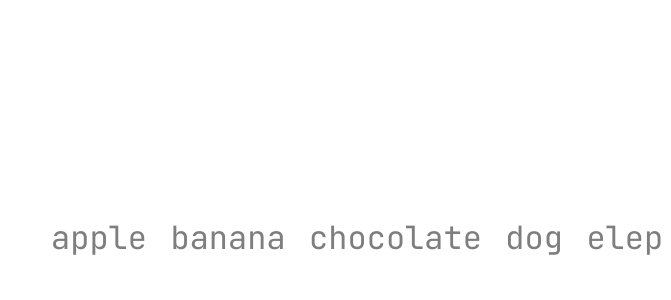
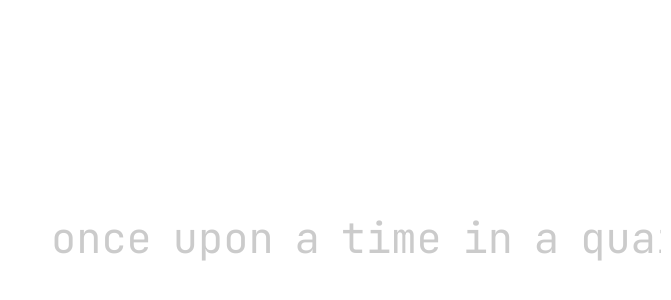
Before and after one commit to Nishchit-Dev/WhyType, a React (Create React App) app: page / in a window 1280 px wide. Shown: the part 162-462 px from the top of the page, without its empty margins (609-1280 px from the left). Built offline with nearby package versions, Linux system fonts and the light colour scheme.

Commit message:
integrated working skelteon with correct and incorrect marks on letter

```diff
--- a/src/App.js
+++ b/src/App.js
@@ -6,32 +6,545 @@ import {
 } from "@chakra-ui/react";
 import { Box, Text } from "@chakra-ui/react";
 import { useEffect, useState } from "react";
+function fillSpace(arr) {
+  let newArray = arr.map((element) =>
+    element === " " ? `\u2000` : element.toLowerCase()
+  );
 
-function ShowText({ arr = [], op, cursor }) {
+  return newArray;
+}
+
+function ShowText() {
+  const [cursor, setCursor] = useState(650);
+  const [count, setCount] = useState(-1);
+  const MaxLimit = 650;
+  let word_array = [
+    "O",
+    "n",
+    "c",
+    "e",
+    " ",
+    "u",
+    "p",
+    "o",
+    "n",
+    " ",
+    "a",
+    " ",
+    "t",
+    "i",
+    "m",
+    "e",
+    " ",
+    "i",
+    "n",
+    " ",
+    "a",
+    " ",
+    "q",
+    "u",
+    "a",
+    "i",
+    "n",
+    "t",
+    " ",
+    "l",
+    "i",
+    "t",
+    "t",
+    "l",
+    "e",
+    " ",
+    "v",
+    "i",
+    "l",
+    "l",
+    "a",
+    "g",
+    "e",
+    " ",
+    "n",
+    "e",
+    "s",
+    "t",
+    "l",
+    "e",
+    "d",
+    " ",
+    "b",
+    "e",
+    "t",
+    "w",
+    "e",
+    "e",
+    "n",
+    " ",
+    "r",
+    "o",
+    "l",
+    "l",
+    "i",
+    "n",
+    "g",
+    " ",
+    "h",
+    "i",
+    "l",
+    "l",
+    "s",
+    " ",
+    "a",
+    "n",
+    "d",
+    " ",
+    "l",
+    "u",
+    "s",
+    "h",
+    " ",
+    "f",
+    "o",
+    "r",
+    "e",
+    "s",
+    "t",
+    "s",
+
+    " ",
+    "t",
+    "h",
+    "e",
+    "r",
+    "e",
+    " ",
+    "l",
+    "i",
+    "v",
+    "e",
+    "d",
+    " ",
+    "a",
+    " ",
+    "c",
+    "u",
+    "r",
+    "i",
+    "o",
+    "u",
+    "s",
+    " ",
+    "y",
+    "o",
+    "u",
+    "n",
+    "g",
+    " ",
+    "g",
+    "i",
+    "r",
+    "l",
+    " ",
+    "n",
+    "a",
+    "m",
+    "e",
+    "d",
+    " ",
+    "L",
+    "i",
+    "l",
+    "y",
+
+    " ",
+    "L",
+    "i",
+    "l",
+    "y",
+    " ",
+    "h",
+    "a",
+    "d",
+    " ",
+    "a",
+    "n",
+    " ",
+    "i",
+    "n",
+    "s",
+    "a",
+    "t",
+    "i",
+    "a",
+    "b",
+    "l",
+    "e",
+    " ",
+    "a",
+    "p",
+    "p",
+    "e",
+    "t",
+    "i",
+    "t",
+    "e",
+    " ",
+    "f",
+    "o",
+    "r",
+    " ",
+    "a",
+    "d",
+    "v",
+    "e",
+    "n",
+    "t",
+    "u",
+    "r",
+    "e",
+    " ",
+    "a",
+    "n",
+    "d",
+    " ",
+    "a",
+    " ",
+    "h",
+    "e",
+    "a",
+    "r",
+    "t",
+    " ",
+    "f",
+    "u",
+    "l",
+    "l",
+    " ",
+    "o",
+    "f",
+    " ",
+    "d",
+    "r",
+    "e",
+    "a",
+    "m",
+    "s",
+
+    "O",
+    "n",
+    "e",
+    " ",
+    "s",
+    "u",
+    "n",
+    "n",
+    "y",
+    " ",
+    "m",
+    "o",
+    "r",
+    "n",
+    "i",
+    "n",
+    "g",
+
+    " ",
+    "L",
+    "i",
+    "l",
+    "y",
+    " ",
+    "d",
+    "i",
+    "s",
+    "c",
+    "o",
+    "v",
+    "e",
+    "r",
+    "e",
+    "d",
+    " ",
+    "a",
+    " ",
+    "m",
+    "y",
+    "s",
+    "t",
+    "e",
+    "r",
+    "i",
+    "o",
+    "u",
+    "s",
+
+    " ",
+    "d",
+    "u",
+    "s",
+    "t",
+    "y",
+    " ",
+    "b",
+    "o",
+    "o",
+    "k",
+    " ",
+    "t",
+    "u",
+    "c",
+    "k",
+    "e",
+    "d",
+    " ",
+    "a",
+    "w",
+    "a",
+    "y",
+    " ",
+    "i",
+    "n",
+    " ",
+    "t",
+    "h",
+    "e",
+    " ",
+    "c",
+    "o",
+    "r",
+    "n",
+    "e",
+    "r",
+    " ",
+    "o",
+    "f",
+    " ",
+    "t",
+    "h",
+    "e",
+    " ",
+    "v",
+    "i",
+    "l",
+    "l",
+    "a",
+    "g",
+    "e",
+    " ",
+    "l",
+    "i",
+    "b",
+    "r",
+    "a",
+    "r",
+    "y",
+
+    " ",
+    "T",
+    "h",
+    "e",
+    " ",
+    "b",
+    "o",
+    "o",
+    "k",
+
+    " ",
+    "a",
+    "d",
+    "o",
+    "r",
+    "n",
+    "e",
+    "d",
+    " ",
+    "w",
+    "i",
+    "t",
+    "h",
+    " ",
+    "a",
+    " ",
+    "f",
+    "a",
+    "d",
+    "e",
+    "d",
+    " ",
+    "l",
+    "e",
+    "a",
+    "t",
+    "h",
+    "e",
+    "r",
+    " ",
+    "c",
+    "o",
+    "v",
+    "e",
+    "r",
+
+    " ",
+    "b",
+    "e",
+    "c",
+    "k",
+    "o",
+    "n",
+    "e",
+    "d",
+    " ",
+    "h",
+    "e",
+    "r",
+    " ",
+    "w",
+    "i",
+    "t",
+    "h",
+    " ",
+    "p",
+    "r",
+    "o",
+    "m",
+    "i",
+    "s",
+    "e",
+    "s",
+    " ",
+    "o",
+    "f",
+    " ",
+    "m",
+    "a",
+    "g",
+    "i",
+    "c",
+    "a",
+    "l",
+    " ",
+    "r",
+    "e",
+    "a",
+    "l",
+    "m",
+    "s",
+    " ",
+    "a",
+    "n",
+    "d",
+    " ",
+    "e",
+    "n",
+    "c",
+    "h",
+    "a",
+    "n",
+    "t",
+    "e",
+    "d",
+    " ",
+    "l",
+    "a",
+    "n",
+    "d",
+    "s",
+
+    " ",
+    "U",
+    "n",
+  ];
+  useEffect(() => {
+    console.log("count changed ->", count);
+  }, [count]);
+
+  word_array = fillSpace(word_array);
+
+  useEffect(() => {
+    const handleEvent = (event) => {
+      console.log("key -> ", event.key);
+      if (event.key == "Backspace") {
+        console.log(event.key);
+        if (MaxLimit > cursor && count >= 0) {
+          document.querySelectorAll(`#_${count+1}`).forEach((element) => {
+            element.style.color = `Black`;
+          });
+          setCursor((cursor) => cursor + 7);
+          setCount((count_) => count_ - 1);
+        }
+      } else {
+        if (event.key.length === 1) {
+          console.log("Length one");
+          if (event.key == ` `) {
+            console.log("space press->", word_array[count + 1]);
+            if (word_array[count + 1] == "\u2000") {
+              console.log("Matched key");
+              setCount((count_) => count_ + 1);
+              console.log(event.key);
+              setCursor((cursor) => cursor - 28);
+            }
+          } else {
+            if (
+              (event.key.charCodeAt(0) >= 65 &&
+                event.key.charCodeAt(0) <= 90) ||
+              (event.key.charCodeAt(0) >= 95 && event.key.charCodeAt(0) <= 122)
+            ) {
+              console.log("count -> ", count);
+              console.log("key -> ", event.key);
+              console.log("word_array[count + 1] -> ", word_array[count]);
+
+              if (word_array[count + 1] == event.key) {
+                console.log("Matched key");
+                document.querySelectorAll(`#_${count+1}`).forEach((element) => {
+                  element.style.color = `Black`;
+                });
+                setCount((count_) => count_ + 1);
+                console.log(event.key);
+                setCursor((cursor) => cursor - 15);
+
+              } else {
+                document
+                  .querySelectorAll(`#_${count + 1}`)
+                  .forEach((element) => {
+                    element.style.color = `#E94B3E`;
+                  });
+              }
+            }
+          }
+        }
+      }
+    };
+    window.addEventListener("keydown", handleEvent);
+
+    return () => {
+      window.removeEventListener("keydown", handleEvent);
+    };
+  }, [count, cursor]);
   return (
     <>
       <Box
         className="box"
-        key={"Key"}
+        key={"Key0"}
         display={"flex"}
         flexDir={"row"}
         position={"relative"}
         left={(cursor + "px").toString()}
-        opacity={op}
+        // opacity={op}
         overflow={"visible"}
-        transition= "left 0.3s ease"
+        transition="left 1s linear"
         // flexWrap={"wrap"}
       >
-        {arr.map((ele, i) => {
+        {word_array.map((ele, i) => {
           return (
             <Text
               key={i}
-              id={i}
+              id={`_${i}`}
+              opacity={count >= i ? 0.7 : 0.2}
               color={"black"}
-              fontSize={"32px"}
+              fontSize={"42px"}
               fontFamily={"JetBrains Mono"}
             >
-              {ele}&#10240;
+              {ele}
             </Text>
           );
         })}
@@ -41,92 +554,12 @@ function ShowText({ arr = [], op, cursor }) {
 }
 
 function App() {
-  const [cursor, setCursor] = useState(650);
-  const MaxLimit = 250;
-
-  useEffect(() => {
-    document.addEventListener("keydown", (event) => {
-      if (event.key == "Backspace") {
-        // if (MaxLimit + 1 > cursor) {
-          console.log("Max -> ", MaxLimit, " cursor -> ", cursor);
-          setCursor((prevCursor) => {
-            return prevCursor + 5;
-          });
-        // }
-      } else {
-        if (event.key.length == 1) {
-          if (
-            (event.key.charCodeAt(0) >= 65 && event.key.charCodeAt(0) <= 90) ||
-            (event.key.charCodeAt(0) >= 95 && event.key.charCodeAt(0) <= 122)
-          ) {
-            console.log("Max -> ", MaxLimit, " cursor -> ", cursor);
-
-            setCursor((prevCursor) => {
-              return prevCursor - 5;
-            });
-          }
-        }
-      }
-    });
-  }, []);
-  const word_array = [
-    "apple",
-    "banana",
-    "chocolate",
-    "dog",
-    "elephant",
-    "forest",
-    "guitar",
-    "happiness",
-    "island",
-    "jazz",
-    "kangaroo",
-    "laptop",
-    "mountain",
-    "notebook",
-    "ocean",
-    "penguin",
-    "quasar",
-    "rainbow",
-    "sunset",
-    "tiger",
-    "umbrella",
-    "violin",
-    "waterfall",
-    "xylophone",
-    "yellow",
-    "zebra",
-    "astronomy",
-    "butterfly",
-    "cactus",
-    "dragon",
-    "eclipse",
-    "firefly",
-    "galaxy",
-    "horizon",
-    "illusion",
-    "jupiter",
-    "kaleidoscope",
-    "lighthouse",
-    "moonlight",
-    "nebula",
-    "oasis",
-    "paradise",
-    "quicksilver",
-    "rhapsody",
-    "serendipity",
-    "twilight",
-    "unicorn",
-    "volcano",
-    "whisper",
-  ];
   return (
     <>
       <Box>
         <Center w="100%" h="100vh">
-          <Box overflow={"hidden"} m="10px">
-            <ShowText arr={word_array} op={"0.5"} cursor={cursor} />
-            {/* <ShowText arr={word_array} op={"0.7"} cursor={cursor}/> */}
+          <Box overflow={"hidden"} m="10px" pos={"relative "}>
+            <ShowText />
           </Box>
         </Center>
       </Box>
```
